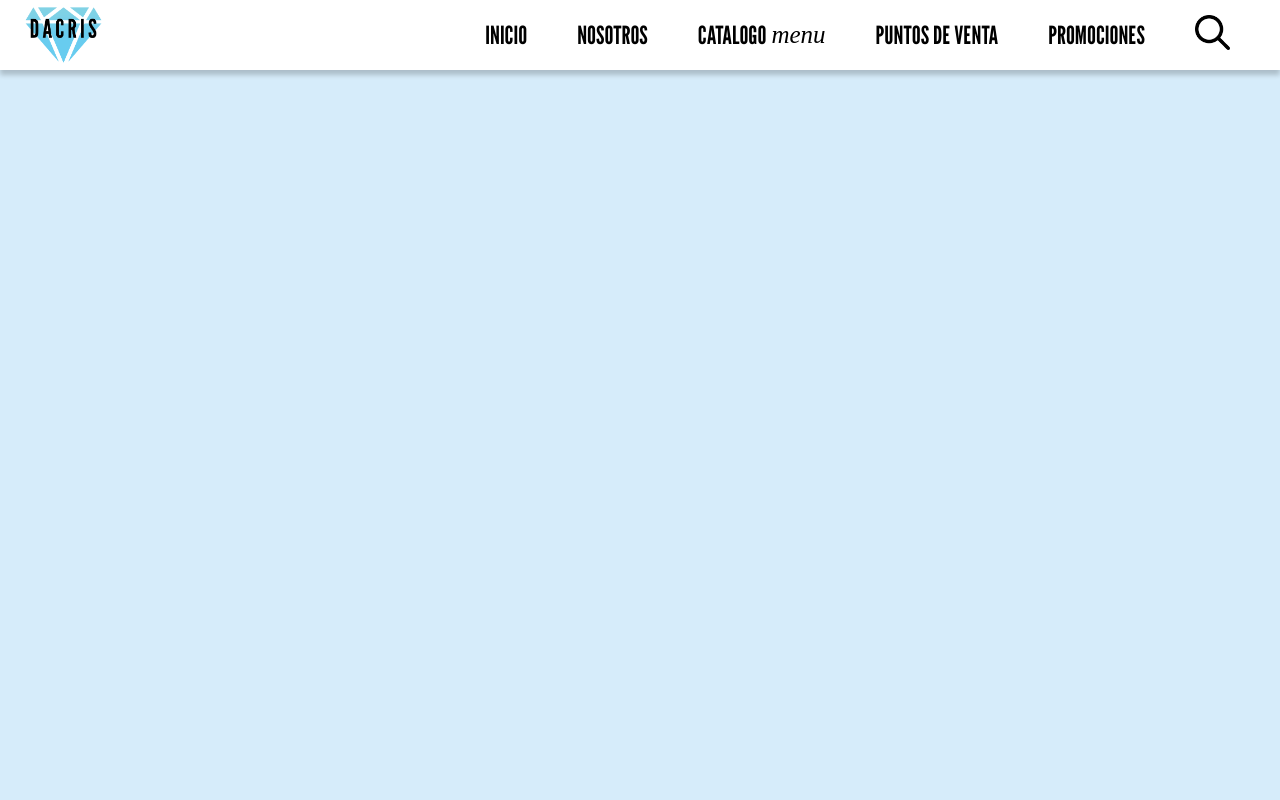
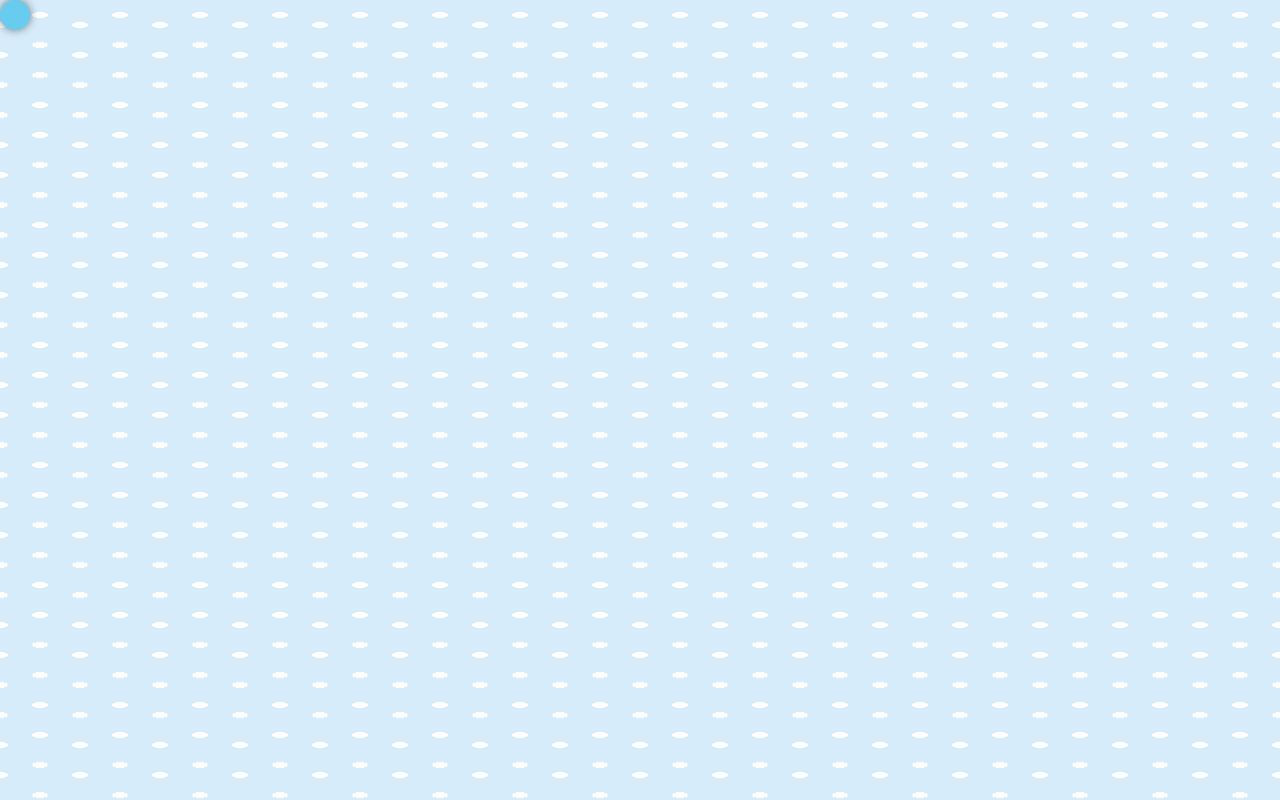
Before and after one commit to Ingrid-E/Dacris-WebAPP, a React (Create React App) app: page /login in a window 1280 px wide. Built offline with nearby package versions, Linux system fonts and the light colour scheme.

Commit message:
Componentes actualizados
se agrego el componente dotButton

```diff
--- a/src/App.js
+++ b/src/App.js
@@ -1,7 +1,7 @@
 import React from "react";
 import {BrowserRouter as Router, Routes, Route} from 'react-router-dom';
 import {Home, AboutUs, Login} from "./Pages/index"
-import { Navbar, SocialMedia } from './components';
+import { Navbar, SocialMedia, DotButton } from './components';
 import './app.css'
 
 function App() {
@@ -14,7 +14,7 @@ function App() {
           <Route path='/login' element={<Login/>}/>
         </Routes>
       </Router>*/}
-      <Navbar />
+      <DotButton />
       </div>
 
   );
--- /dev/null
+++ b/src/components/dot_button/DotButton.jsx
@@ -0,0 +1,12 @@
+import React from 'react'
+import './dot_button.css'
+
+const dotButton = () => {
+  return (
+    <div className='div_dot-button'>
+        <a className='dot_button' href='https://www.google.com'></a>
+    </div>
+  )
+}
+
+export default dotButton
--- /dev/null
+++ b/src/components/dot_button/dot_button.css
@@ -0,0 +1,21 @@
+.dot_button {
+    width: 30px;
+    height: 30px;
+    background: #68CCEF;
+    border-radius: 50%;
+    box-shadow: 0px 0px 8px rgba(0, 0, 0, .5);
+    transition: .3s ease-in-out all;
+}
+
+.dot_button:hover {
+    transform: scale(1.2);
+    background: #000000;
+}
+
+.div_dot-button{
+    width: fit-content;
+    height: fit-content;
+    display: flex;
+    align-items: center;
+    justify-content: center;
+}
--- a/src/components/index.js
+++ b/src/components/index.js
@@ -1,4 +1,5 @@
 export { default as Navbar } from './navbar/Navbar';
 export { default as SocialMedia } from './socialMedia/SocialMedia';
 export { default as Button } from './button/Button';
+export { default as DotButton } from './dot_button/DotButton';
 export { default as Menu } from './menu/Menu';
```
